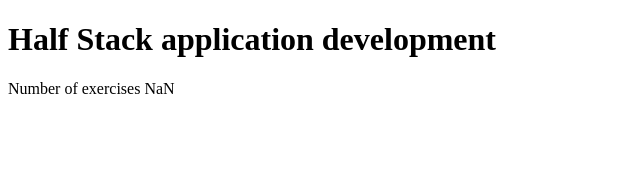
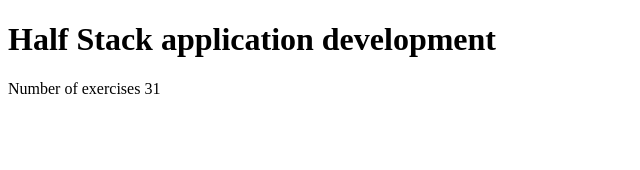
Before and after one commit to flora8heart/fullstackopen, a React (Vite) app in the folder part1/courseinfo/: page / in a window 1280 px wide. Shown: the top 170 px of the page, without its empty margins (0-640 px from the left). Built offline with nearby package versions, Linux system fonts and the light colour scheme.

Commit message:
e1.4 Refactor Total

```diff
--- a/part1/courseinfo/src/App.jsx
+++ b/part1/courseinfo/src/App.jsx
@@ -34,7 +34,9 @@ const Total = (props) => {
     <>
       <p>
         Number of exercises{" "}
-        {props.exercises1 + props.exercises2 + props.exercises3}
+        {props.parts[0].exercises +
+          props.parts[1].exercises +
+          props.parts[2].exercises}
       </p>
     </>
   );
```
